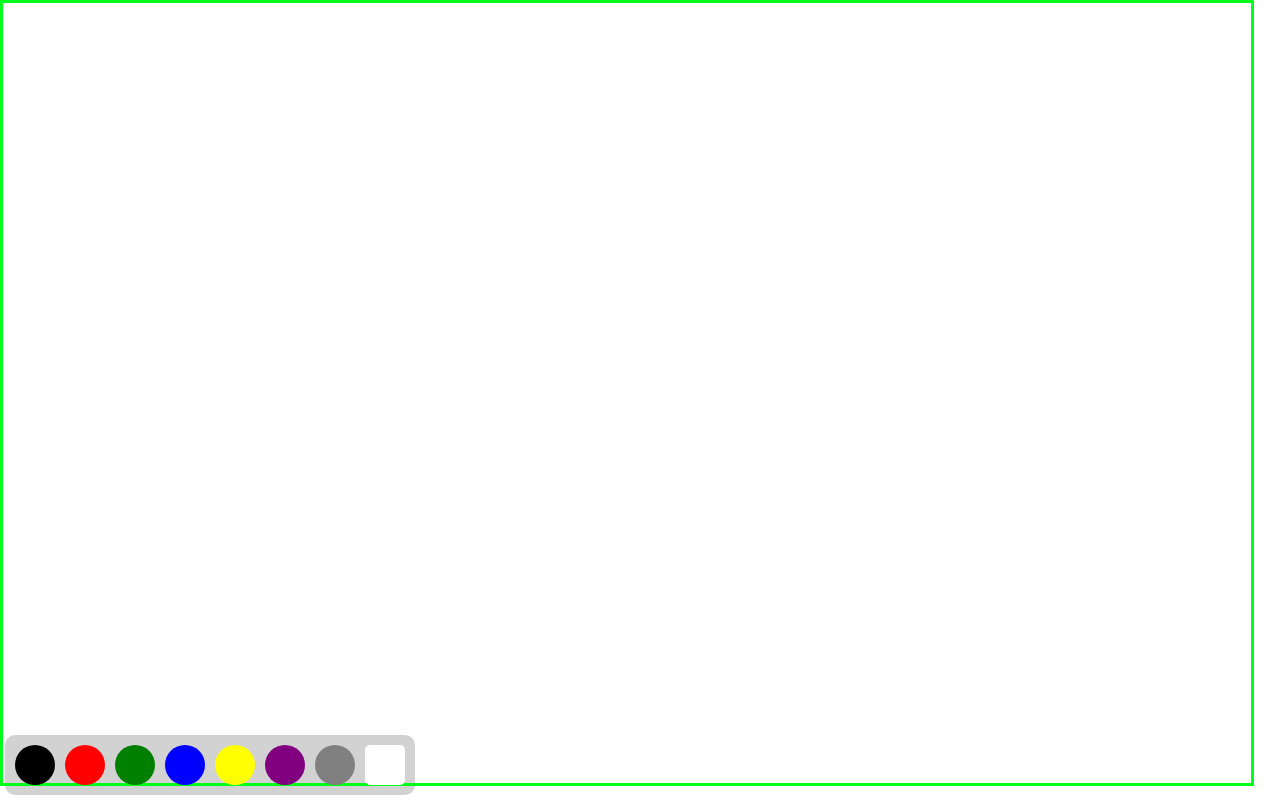
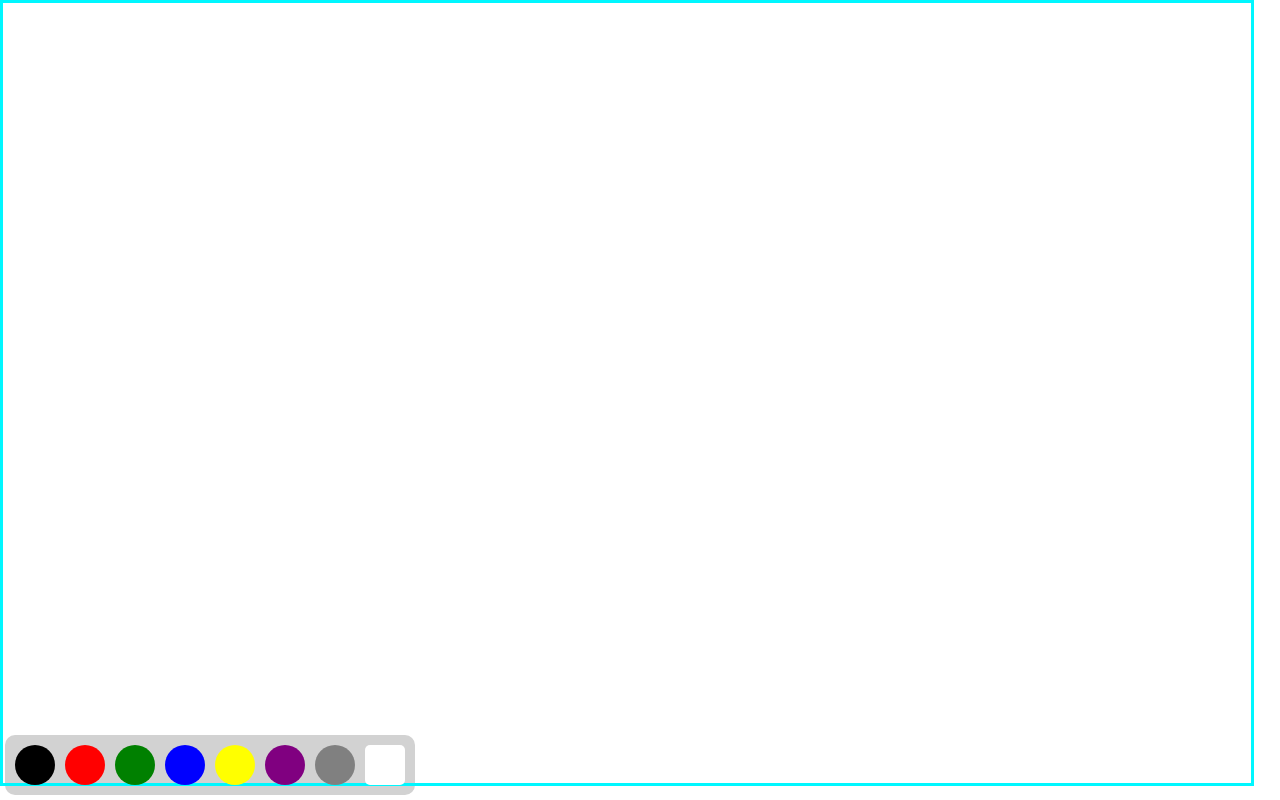
Before and after one commit to qijigithub/DrawingCanvas, a React (Create React App) app: page / in a window 1280 px wide. Built offline with nearby package versions, Linux system fonts and the light colour scheme.

Commit message:
feat: change border color

```diff
--- a/src/App.css
+++ b/src/App.css
@@ -47,7 +47,7 @@ body{
   left:0;
   top:0;
   overflow: hidden;
-  border: 3px solid rgb(0, 255, 26);
+  border: 3px solid rgb(0, 247, 255);
 }
 #colorButtonBox{
   position:absolute;
```
